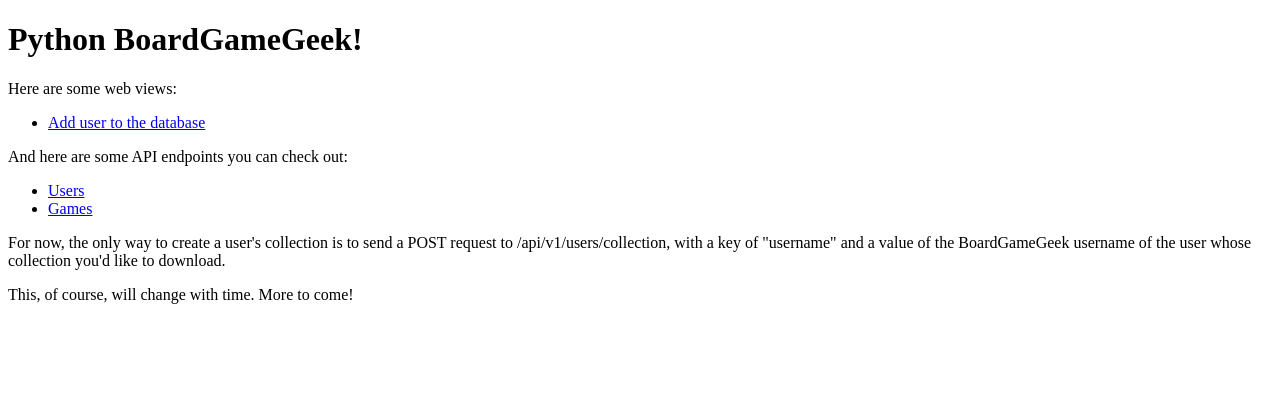
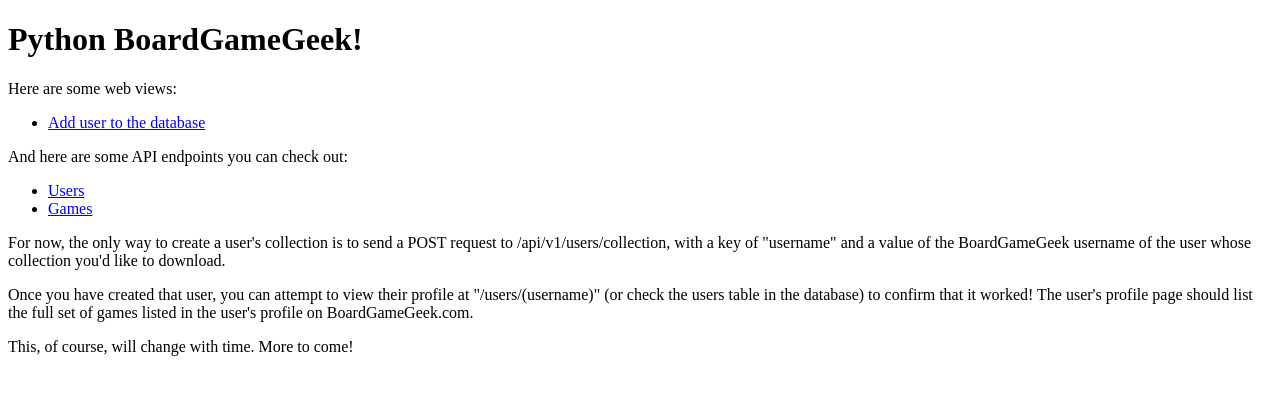
Before and after one commit to jmichaelward/py-bgg, a Flask app: page / in a window 1280 px wide. Shown: the top 395 px of the page. Run offline with Flask 2, Linux system fonts and the light colour scheme.

Commit message:
Add extra details about creating user data.

```diff
--- a/templates/main.html
+++ b/templates/main.html
@@ -25,8 +25,12 @@
 <div>
     <p>For now, the only way to create a user's collection is to send a POST request to
     /api/v1/users/collection, with a key of "username" and a value of the BoardGameGeek username of
-    the user whose collection you'd like to download.
-    </p>
+    the user whose collection you'd like to download.</p>
+
+    <p>Once you have created that user, you can attempt to view their profile at "/users/(username)" (or check the users
+        table in the database) to confirm that it worked! The user's profile page should list the full set of games
+        listed in the user's profile on BoardGameGeek.com.</p>
+
     <p>This, of course, will change with time. More to come!</p>
 </div>
 
```
